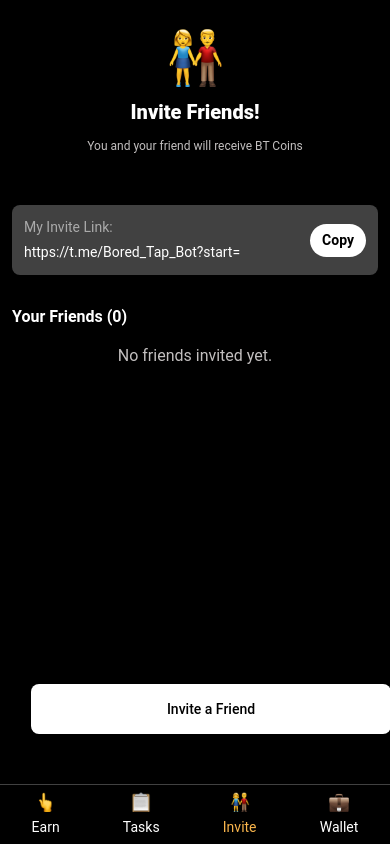
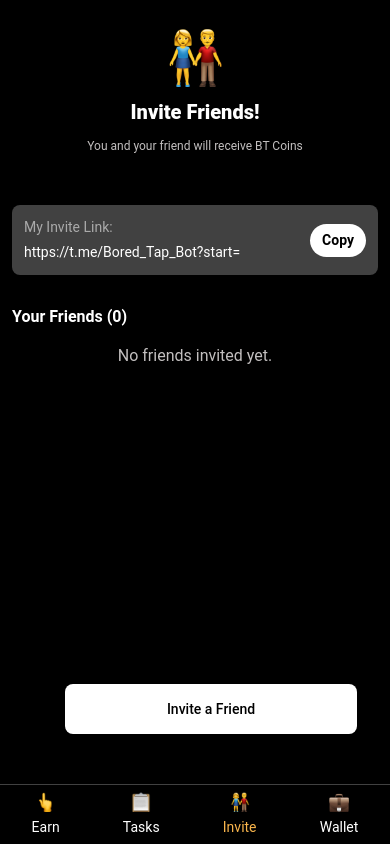
Before and after one commit to boredtap/Bored-Tap-App, a React (Create React App) app: page /invite-screen in a window 390 px wide. Built offline with nearby package versions, Linux system fonts and the light colour scheme.

Commit message:
Refactor InviteScreen.css; adjust width of invite CTA button to 75% for improved layout and responsiveness

```diff
--- a/src/screens/InviteScreen.css
+++ b/src/screens/InviteScreen.css
@@ -160,7 +160,7 @@
 }
 
 .invite-cta-button {
-  width: 100%;
+  width: 75%;
   max-width: 360px;
   height: 50px;
   display: flex;
@@ -334,6 +334,7 @@
     font-size: 14px;
     font-weight: 500;
     margin-bottom: 10px;
+    width: 75%;
 
   }
 
```
